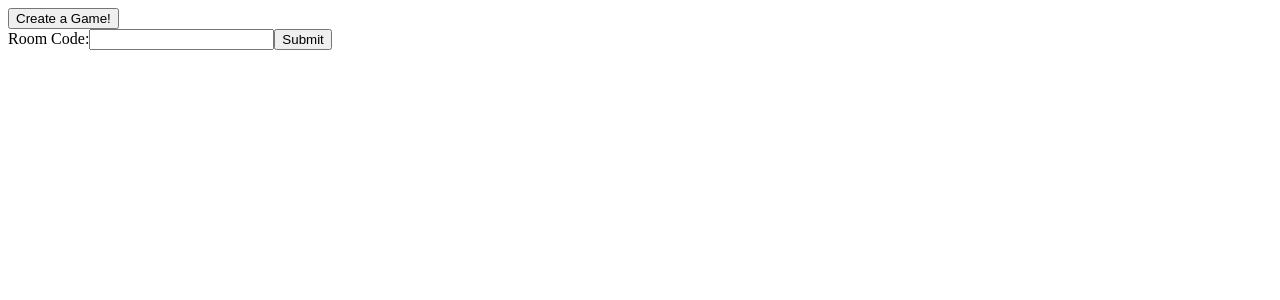
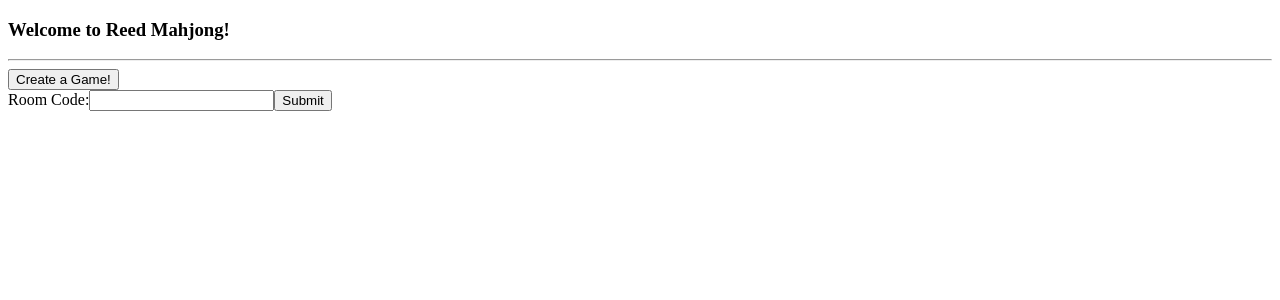
Before and after one commit to noErrdev/Django-Mahjang, a React (Create React App) app in the folder frontend/: page / in a window 1280 px wide. Shown: the top 300 px of the page. Built offline with nearby package versions, Linux system fonts and the light colour scheme.

Commit message:
Add details to main page

```diff
--- a/frontend/src/components/MainPage.jsx
+++ b/frontend/src/components/MainPage.jsx
@@ -5,6 +5,8 @@ import JoinRoomButton from './JoinRoomButton';
 function MainPage() {
     return (
         <div>
+            <h3>Welcome to Reed Mahjong!</h3>
+            <hr></hr>
             <CreateRoomButton />
             <JoinRoomButton />
         </div>
```
